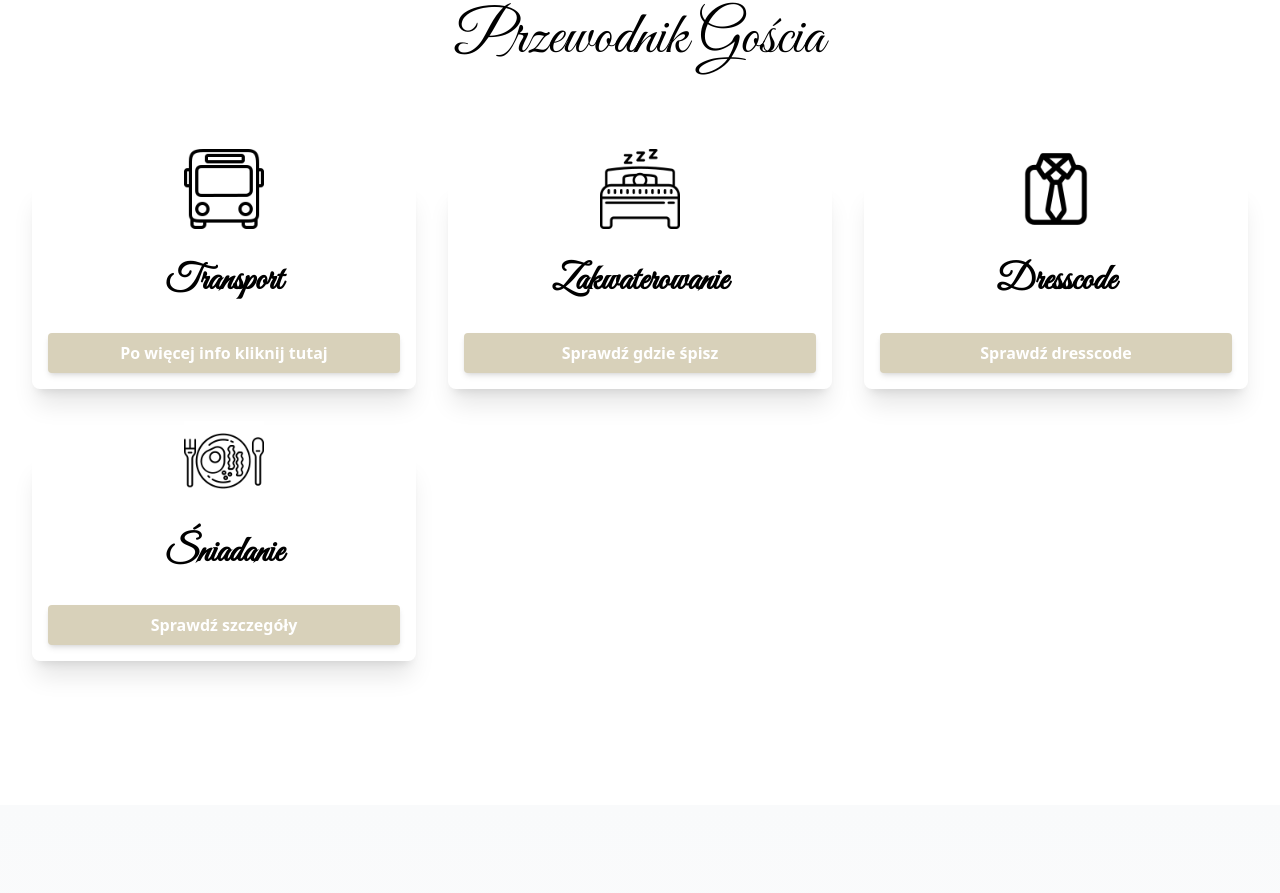
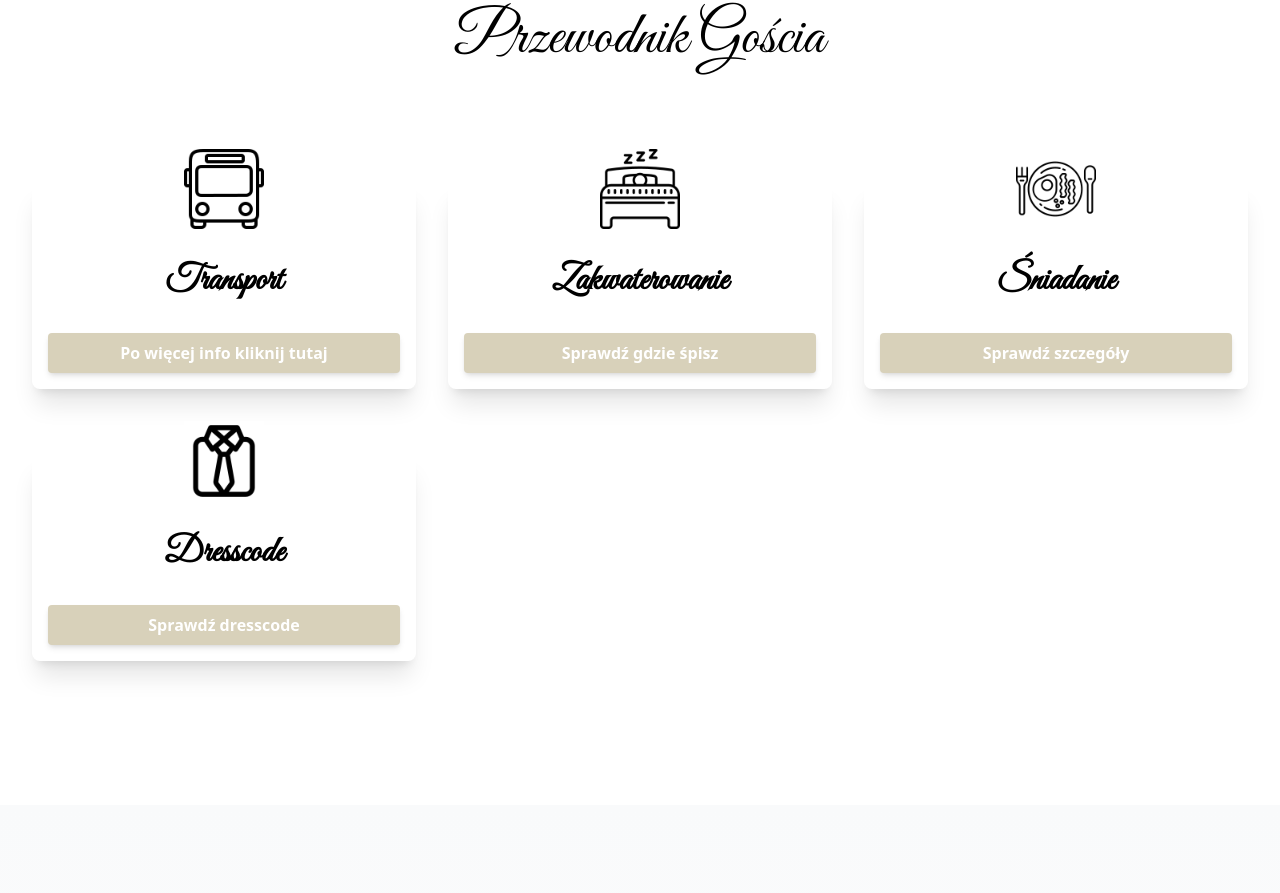
Before and after one commit to surfingnerdinc/m-m-wedding, a React (Create React App) app: page / in a window 1280 px wide. Shown: the part 2054-2947 px from the top of the page. Built offline with nearby package versions, Linux system fonts and the light colour scheme; the HTML template or start-up script is replaced by a standard one.

Commit message:
Update CardSection.jsx

```diff
--- a/src/sections/CardSection.jsx
+++ b/src/sections/CardSection.jsx
@@ -26,17 +26,18 @@ return (
                     button="Sprawdź gdzie śpisz"
                 />
                 <OneCardNoAuth
+                    image={Sniadanie}
+                    alt="Śniadanie"
+                    title="Śniadanie"
+                    button="Sprawdź szczegóły"
+                />
+                <OneCardNoAuth
                     image={Garinutur}
                     alt="Dresscode"
                     title="Dresscode"
                     button="Sprawdź dresscode"
                 />
-                <OneCardNoAuth
-                    image={Sniadanie}
-                    alt="Śniadanie"
-                    title="Śniadanie"
-                    button="Sprawdź szczegóły"
-                />
+
             </div>
         </div>
     );
```
